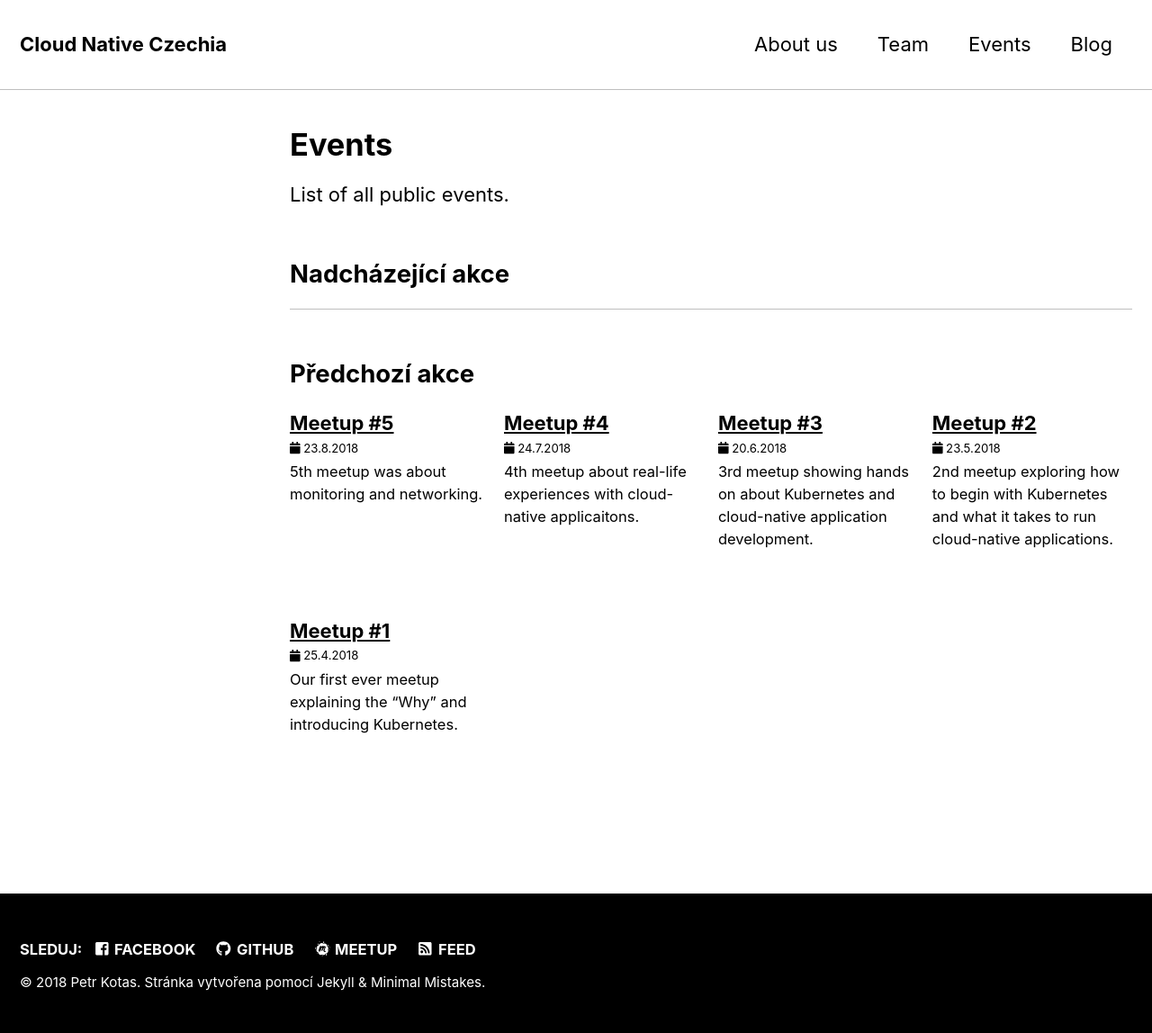
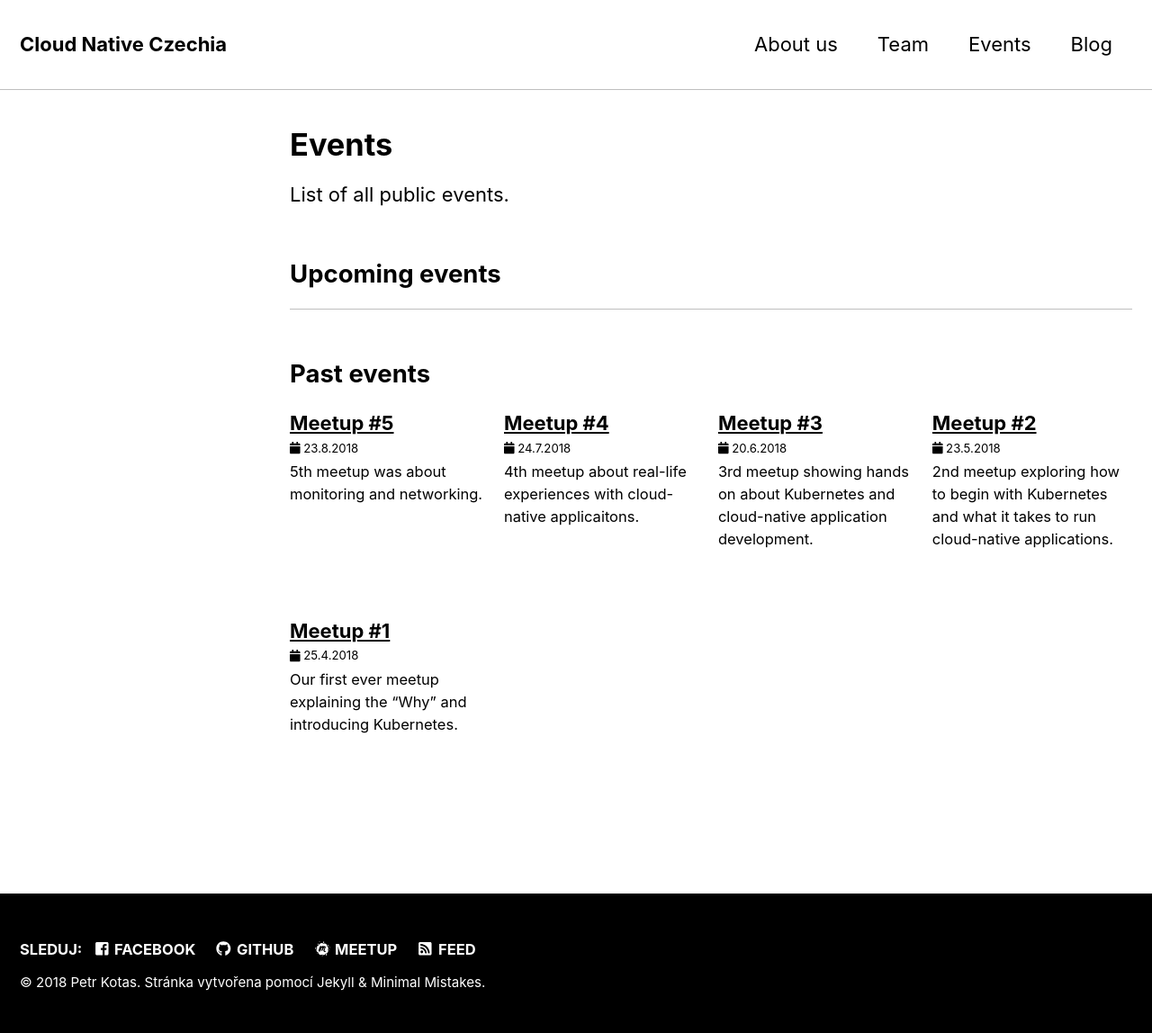
Before and after one commit to petomalina/cloudnativecz.github.io, a Jekyll site: the page built from _pages/events_archive.md, in a window 1280 px wide. Shown: the whole page at 90% size. Built offline with Jekyll 4.4.1, drawn with Linux system fonts in a browser that asks for light colours; nearby versions of some CDN libraries.

Commit message:
Fix leftovers

```diff
--- a/_includes/author_row
+++ b/_includes/author_row
@@ -1,5 +1,5 @@
 <div class="feature__wrapper" id="team">
-  <h2 class="archive__item-title">Náš tým</h2>
+  <h2 class="archive__item-title">Team</h2>
   {% for authora in site.data.authors %}
     {% assign author = site.data.authors[authora.first] %}
     {% include author-card.html %}
--- a/_layouts/event-collection.html
+++ b/_layouts/event-collection.html
@@ -4,14 +4,14 @@ layout: archive
 
 {{ content }}
 
-<h2 style="clear: both">Nadcházející akce</h2>
+<h2 style="clear: both">Upcoming events</h2>
 <div class="entries-{{ page.entries_layout }}">
   {% include events-collection.html collection=page.collection future=true type=page.entries_layout %}
 </div>
 
 <hr style="clear: both">
 
-<h2 style="clear: both">Předchozí akce</h2>
+<h2 style="clear: both">Past events</h2>
 <div class="entries-{{ page.entries_layout }}">
   {% include events-collection.html collection=page.collection future=false type=page.entries_layout %}
 </div>
```
